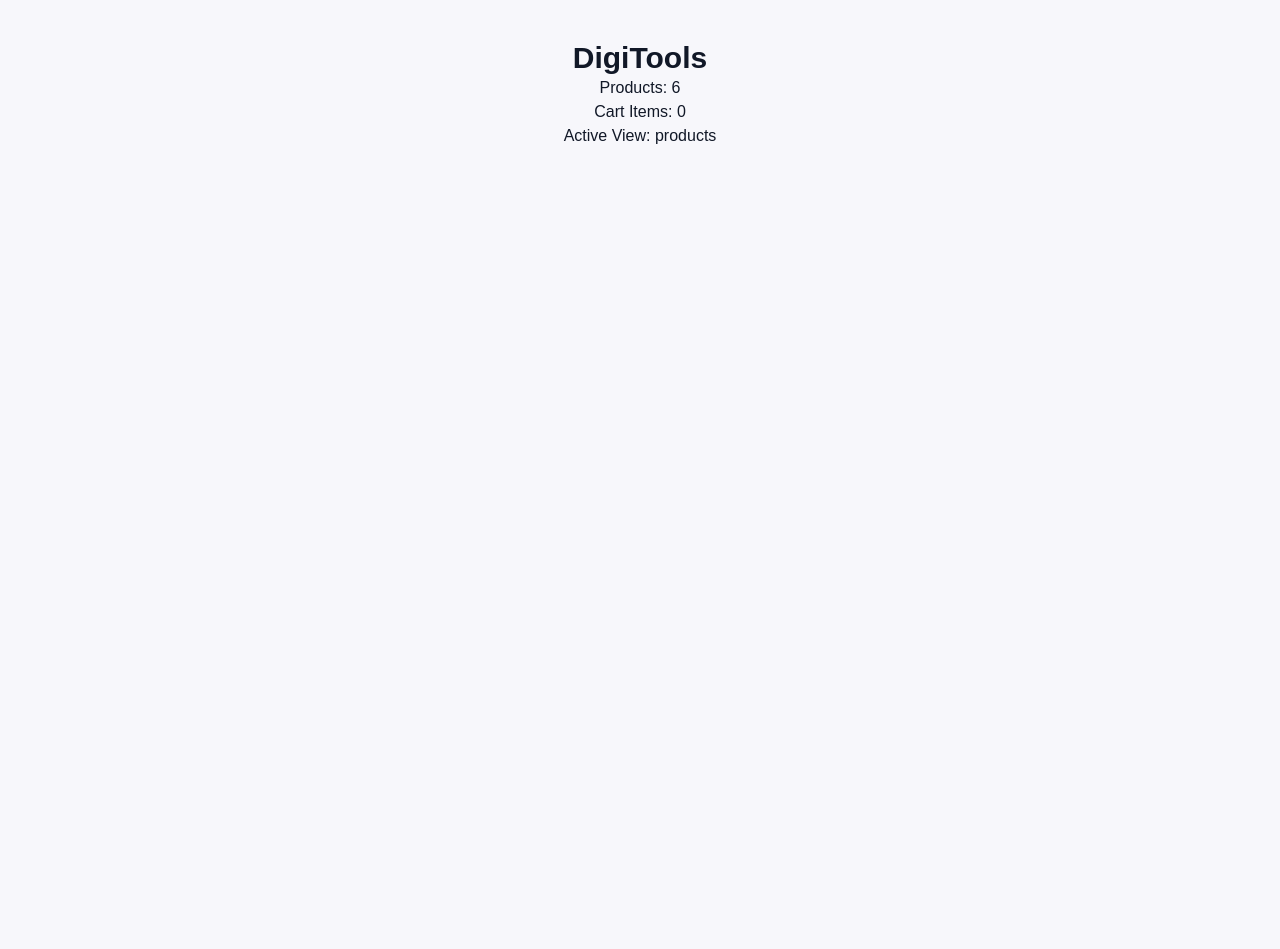
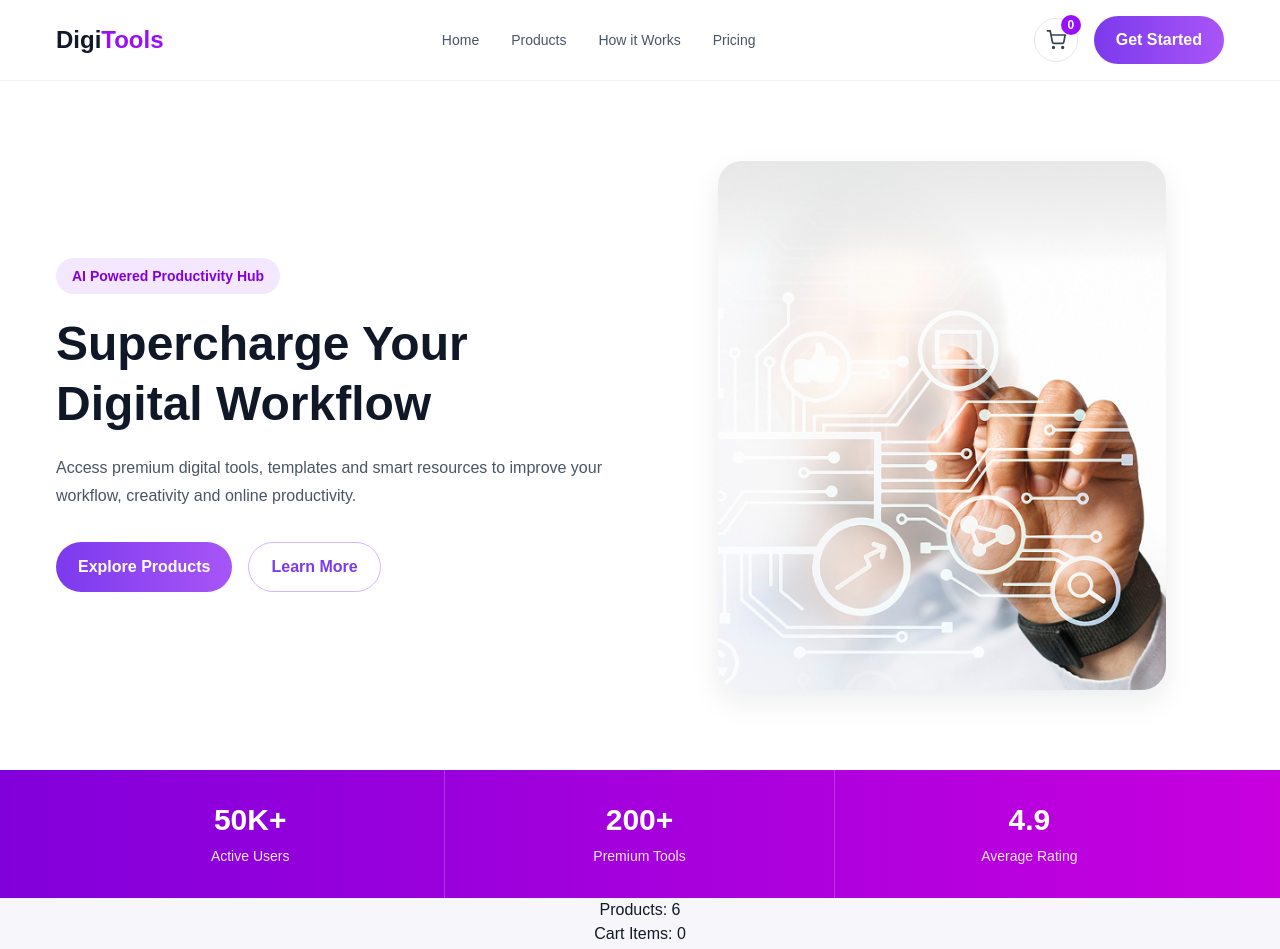
Before and after one commit to Munem223/B13-A6-DigiTools-Platform-main, a React (Vite) app: page / in a window 1280 px wide. Shown: the top 949 px of the page. Before the commit the page ends 800 px from the top, so only its background shows below. Built offline with nearby package versions, Linux system fonts and the light colour scheme.

Commit message:
navbar banner stats

```diff
--- a/src/App.jsx
+++ b/src/App.jsx
@@ -1,5 +1,8 @@
 import { useState } from "react";
 import products from "./data/products";
+import Navbar from "./components/Navbar";
+import Banner from "./components/Banner";
+import StatsSection from "./components/StatsSection";
 
 function App() {
   const [activeView, setActiveView] = useState("products");
@@ -7,9 +10,11 @@ function App() {
 
   return (
     <div>
-      <h1 className="text-center text-3xl font-bold mt-10">DigiTools</h1>
+      <Navbar cartCount={cartItems.length} />
+      <Banner />
+      <StatsSection />
 
-      <div className="container-custom mt-8">
+      <div className="container-custom mt-10 pb-10">
         <p className="text-center">Products: {products.length}</p>
         <p className="text-center">Cart Items: {cartItems.length}</p>
         <p className="text-center">Active View: {activeView}</p>
--- a/src/components/Banner.jsx
+++ b/src/components/Banner.jsx
@@ -0,0 +1,41 @@
+import bannerImg from "../assets/banner.png";
+
+function Banner() {
+  return (
+    <section id="home" className="bg-white">
+      <div className="container-custom py-14 md:py-20 grid md:grid-cols-2 gap-10 items-center">
+        <div>
+          <span className="inline-block px-4 py-2 rounded-full bg-purple-100 text-purple-700 text-sm font-semibold mb-5">
+            AI Powered Productivity Hub
+          </span>
+
+          <h1 className="text-4xl md:text-5xl font-bold leading-tight text-gray-900">
+            Supercharge Your
+            <br />
+            Digital Workflow
+          </h1>
+
+          <p className="text-gray-600 mt-5 text-base leading-7 max-w-xl">
+            Access premium digital tools, templates and smart resources to improve
+            your workflow, creativity and online productivity.
+          </p>
+
+          <div className="mt-8 flex flex-wrap gap-4">
+            <button className="primary-btn">Explore Products</button>
+            <button className="secondary-btn">Learn More</button>
+          </div>
+        </div>
+
+        <div className="flex justify-center">
+          <img
+            src={bannerImg}
+            alt="Banner"
+            className="w-full max-w-md rounded-3xl object-cover card-shadow"
+          />
+        </div>
+      </div>
+    </section>
+  );
+}
+
+export default Banner;
--- a/src/components/Navbar.jsx
+++ b/src/components/Navbar.jsx
@@ -0,0 +1,50 @@
+function CartIcon() {
+  return (
+    <svg
+      xmlns="http://www.w3.org/2000/svg"
+      className="h-5 w-5"
+      viewBox="0 0 24 24"
+      fill="none"
+      stroke="currentColor"
+      strokeWidth="2"
+    >
+      <circle cx="9" cy="21" r="1" />
+      <circle cx="20" cy="21" r="1" />
+      <path d="M1 1h4l2.68 13.39a2 2 0 0 0 2 1.61h9.72a2 2 0 0 0 2-1.61L23 6H6" />
+    </svg>
+  );
+}
+
+function Navbar({ cartCount }) {
+  return (
+    <nav className="bg-white sticky top-0 z-50 border-b border-gray-100">
+      <div className="container-custom py-4 flex items-center justify-between">
+        <div>
+          <h2 className="text-2xl font-bold">
+            Digi<span className="text-purple-600">Tools</span>
+          </h2>
+        </div>
+
+        <ul className="hidden md:flex items-center gap-8 text-sm font-medium text-gray-600">
+          <li><a href="#home">Home</a></li>
+          <li><a href="#products">Products</a></li>
+          <li><a href="#steps">How it Works</a></li>
+          <li><a href="#pricing">Pricing</a></li>
+        </ul>
+
+        <div className="flex items-center gap-4">
+          <button className="relative flex items-center justify-center w-11 h-11 rounded-full border border-gray-200 text-gray-700">
+            <CartIcon />
+            <span className="absolute -top-1 -right-1 bg-purple-600 text-white text-xs font-bold min-w-[20px] h-5 rounded-full flex items-center justify-center px-1">
+              {cartCount}
+            </span>
+          </button>
+
+          <button className="primary-btn hidden sm:block">Get Started</button>
+        </div>
+      </div>
+    </nav>
+  );
+}
+
+export default Navbar;
--- a/src/components/StatsSection.jsx
+++ b/src/components/StatsSection.jsx
@@ -0,0 +1,22 @@
+function StatsSection() {
+  const stats = [
+    { id: 1, value: "50K+", label: "Active Users" },
+    { id: 2, value: "200+", label: "Premium Tools" },
+    { id: 3, value: "4.9", label: "Average Rating" },
+  ];
+
+  return (
+    <section className="bg-gradient-to-r from-purple-700 to-fuchsia-600">
+      <div className="container-custom grid grid-cols-1 sm:grid-cols-3 text-center text-white">
+        {stats.map((stat) => (
+          <div key={stat.id} className="py-8 border-b sm:border-b-0 sm:border-r last:border-r-0 border-white/20">
+            <h3 className="text-3xl font-bold">{stat.value}</h3>
+            <p className="text-sm mt-2 text-purple-100">{stat.label}</p>
+          </div>
+        ))}
+      </div>
+    </section>
+  );
+}
+
+export default StatsSection;
```
